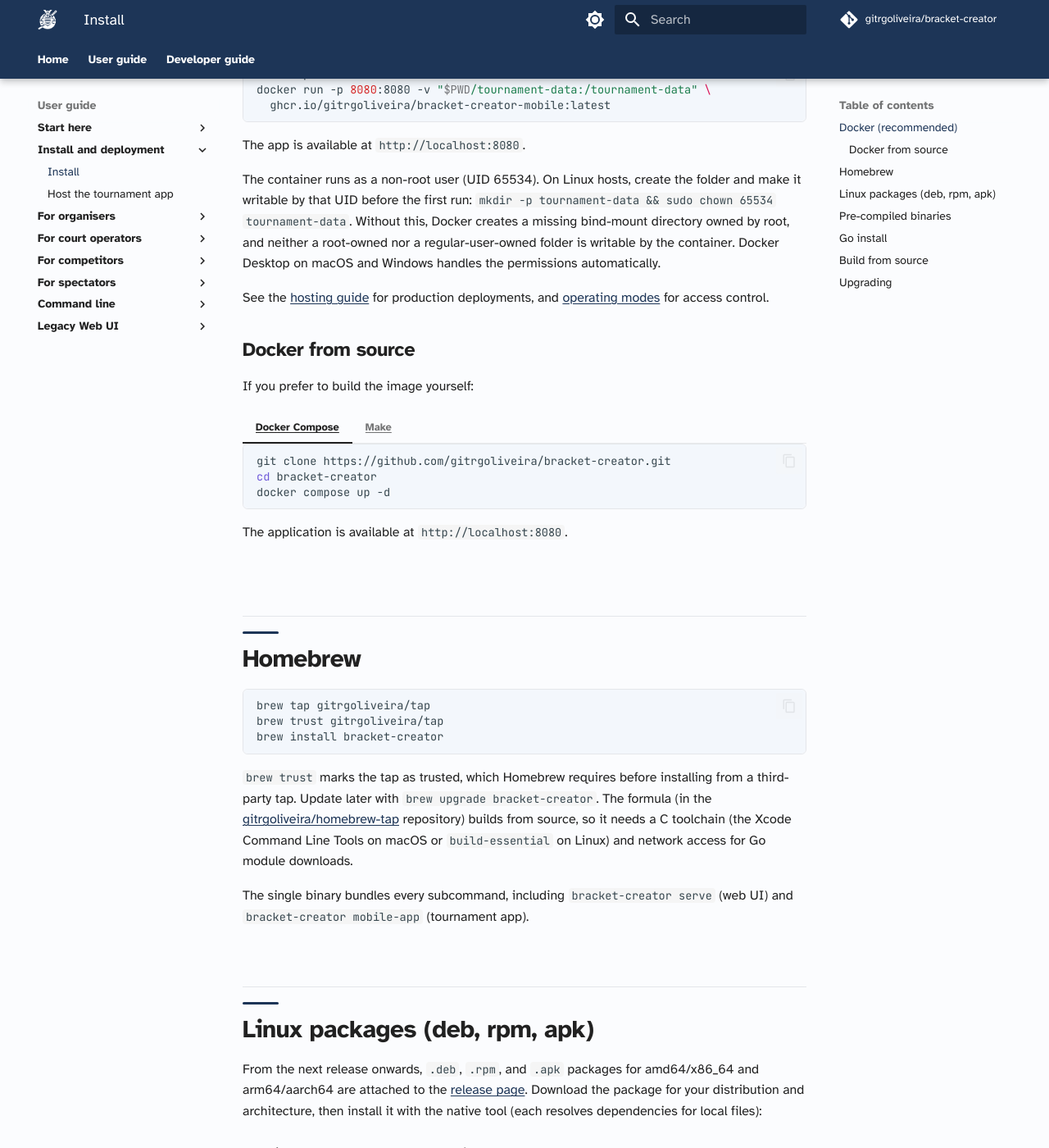
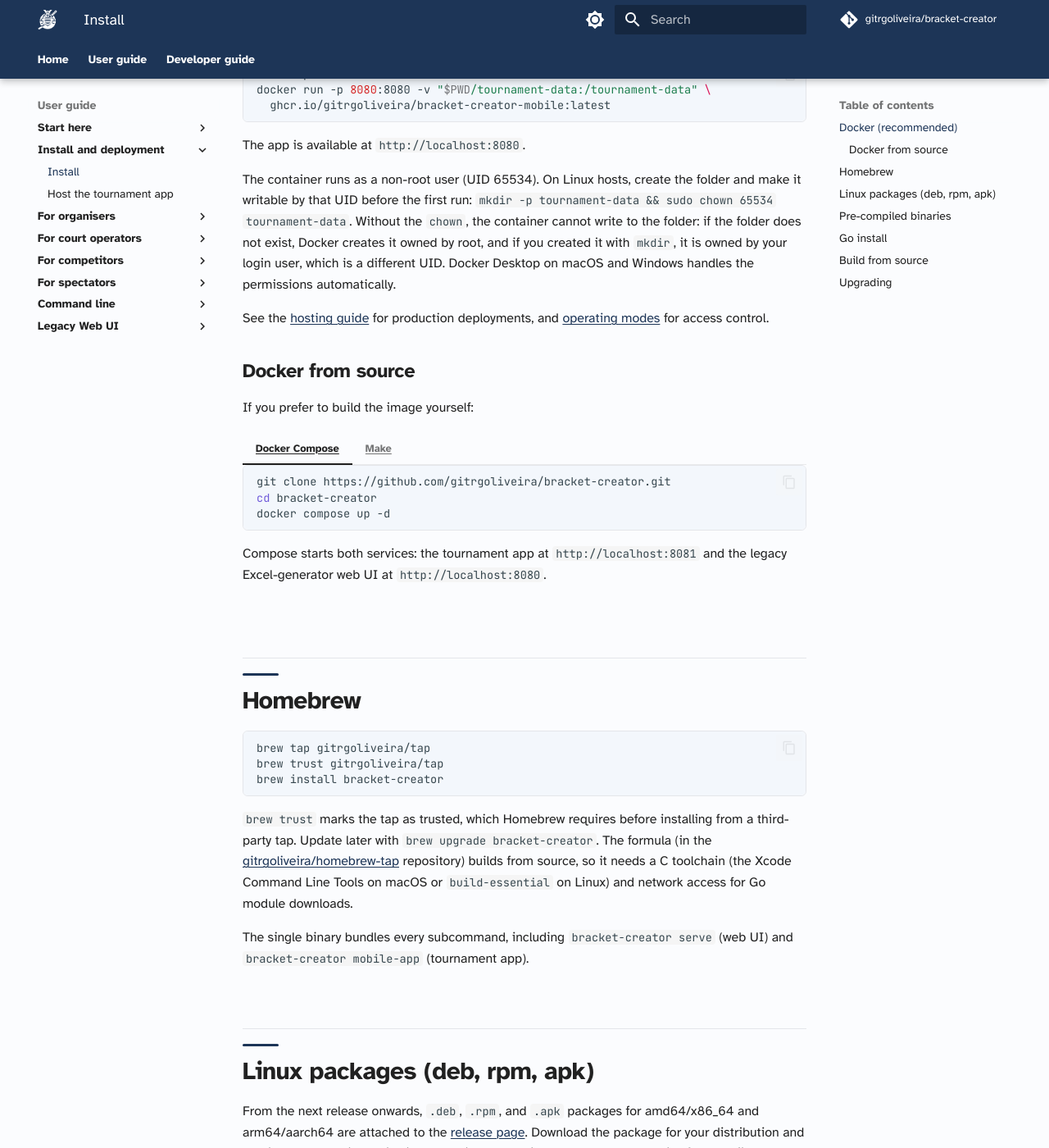
Before and after one commit to gitrgoliveira/bracket-creator, an MkDocs documentation site: the page built from docs/user-guide/install/install.md, in a window 1280 px wide and 1400 px high, scrolled down 750 px. Shown: the whole window at 82% size. Built offline with MkDocs 1.6.1 and Material for MkDocs 9.7.7, drawn with Linux system fonts in a browser that asks for light colours; comment, search, counter and statistics services are not loaded; some of the changed text lies outside the part shown.

Commit message:
docs(mp-kg8n): apply tri-review grammar/writing/accuracy fixes
- install guide: compose tab now states both services and ports (the
  tournament app is on 8081, not 8080; verified against
  docker-compose.yaml). This was the one factual error found.
- README: 'Linux packages (.deb, .rpm, .apk)' instead of tool names, so
  the wording no longer implies hosted repository installs exist.
- install guide wording: fix list parallelism ('a source build'),
  singular agreement ('which resolves dependencies'), yum -> dnf/apk in
  the no-hosted-repo note, clearer Docker volume-permissions sentence,
  full go install module path in the Upgrading bullet.

Co-Authored-By: Claude Fable 5 <noreply@anthropic.com>

````diff
--- a/docs/user-guide/install/install.md
+++ b/docs/user-guide/install/install.md
@@ -22,7 +22,7 @@ docker run -p 8080:8080 -v "$PWD/tournament-data:/tournament-data" \
 
 The app is available at `http://localhost:8080`.
 
-The container runs as a non-root user (UID 65534). On Linux hosts, create the folder and make it writable by that UID before the first run: `mkdir -p tournament-data && sudo chown 65534 tournament-data`. Without this, Docker creates a missing bind-mount directory owned by root, and neither a root-owned nor a regular-user-owned folder is writable by the container. Docker Desktop on macOS and Windows handles the permissions automatically.
+The container runs as a non-root user (UID 65534). On Linux hosts, create the folder and make it writable by that UID before the first run: `mkdir -p tournament-data && sudo chown 65534 tournament-data`. Without the `chown`, the container cannot write to the folder: if the folder does not exist, Docker creates it owned by root, and if you created it with `mkdir`, it is owned by your login user, which is a different UID. Docker Desktop on macOS and Windows handles the permissions automatically.
 
 See the [hosting guide](hosting.md) for production deployments, and [operating modes](../organisers/operating-modes.md) for access control.
 
@@ -38,7 +38,7 @@ If you prefer to build the image yourself:
     docker compose up -d
     ```
 
-    The application is available at `http://localhost:8080`.
+    Compose starts both services: the tournament app at `http://localhost:8081` and the legacy Excel-generator web UI at `http://localhost:8080`.
 
 === "Make"
 
@@ -63,7 +63,7 @@ The single binary bundles every subcommand, including `bracket-creator serve` (w
 
 ## Linux packages (deb, rpm, apk)
 
-From the next release onwards, `.deb`, `.rpm`, and `.apk` packages for amd64/x86_64 and arm64/aarch64 are attached to the [release page](https://github.com/gitrgoliveira/bracket-creator/releases). Download the package for your distribution and architecture, then install it with the native tool (each resolves dependencies for local files):
+From the next release onwards, `.deb`, `.rpm`, and `.apk` packages for amd64/x86_64 and arm64/aarch64 are attached to the [release page](https://github.com/gitrgoliveira/bracket-creator/releases). Download the package for your distribution and architecture, then install it with the native tool (which resolves dependencies for local files):
 
 === "Debian/Ubuntu"
 
````
Also changed, not shown: other parts of docs/user-guide/install/install.md (+3 -3 lines), README.md (+1 -1 lines).
